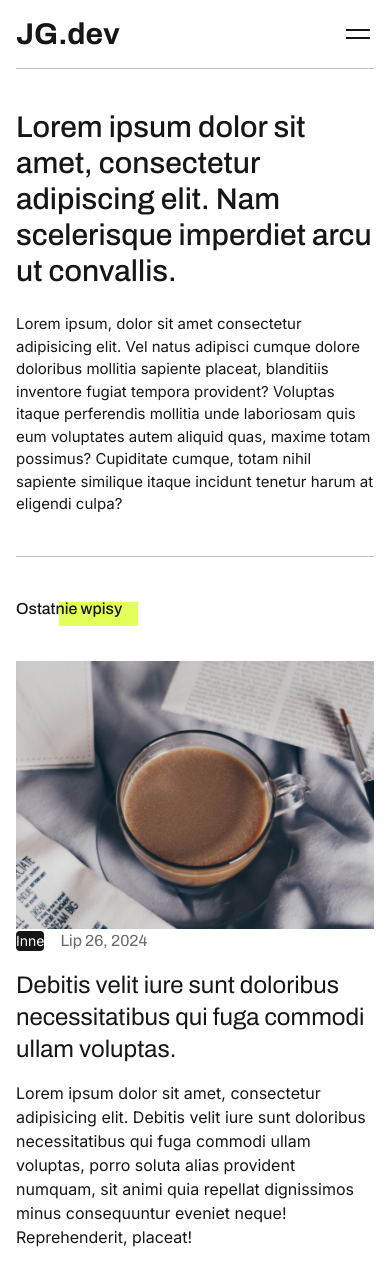
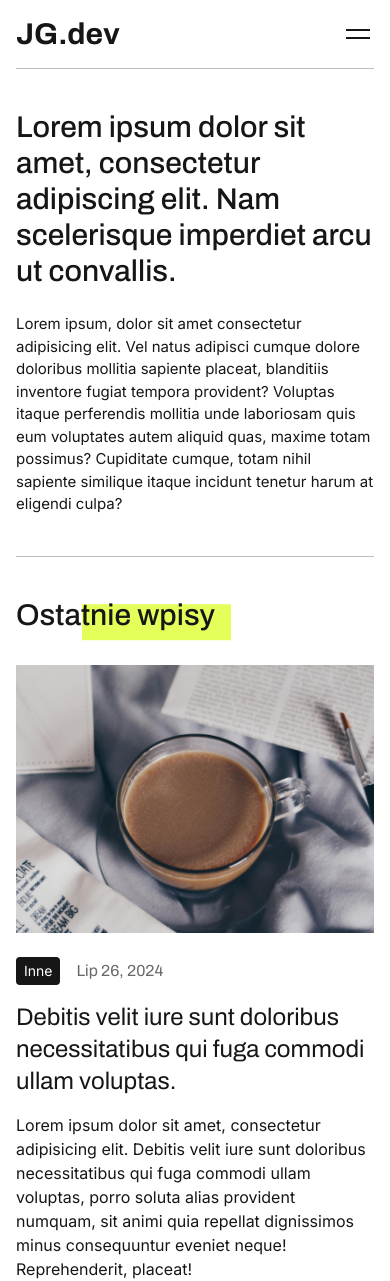
Before and after one commit to Goomel/jg-blog, a Next.js app: page / in a window 390 px wide. Before the commit the page ends 1249 px from the top, so only its background shows below. Built offline with nearby package versions, Linux system fonts and the light colour scheme.

Commit message:
Basic nextjs and mdx configuration, create new CategoryChip component

```diff
--- /dev/null
+++ b/app/components/blog/CategoryChip.tsx
@@ -0,0 +1,13 @@
+import React from 'react';
+
+const CategoryChip = (props: { categoryName: string }) => {
+  return (
+    <div>
+      <div className="py-1 px-2 lg:px-3 rounded bg-black-500">
+        <p className="text-sm lg:text-base text-gray-100">{props.categoryName}</p>
+      </div>
+    </div>
+  );
+};
+
+export default CategoryChip;
--- /dev/null
+++ b/app/components/blog/PostItem.tsx
@@ -0,0 +1,7 @@
+import React from 'react';
+
+const PostItem = () => {
+  return <div></div>;
+};
+
+export default PostItem;
--- a/app/page.tsx
+++ b/app/page.tsx
@@ -1,12 +1,13 @@
 import Image from 'next/image';
 import coffePhoto from '@/public/images/coffee.jpg';
+import CategoryChip from './components/blog/CategoryChip';
 
 export default function Home() {
   return (
     <main className="container">
       <section className="py-10 lg:py-14">
         <div className="xl:w-3/4 lg:w-4/5 space-y-6 lg:space-y-8">
-          <p className="text-3xl lg:text-5xl font-heading font-medium">
+          <p className="text-3xl sm:text-4xl lg:text-5xl font-heading font-medium">
             Lorem ipsum dolor sit amet, consectetur adipiscing elit. Nam scelerisque imperdiet arcu
             ut convallis.
           </p>
@@ -21,14 +22,14 @@ export default function Home() {
       </section>
       <div className="border-t border-gray-400"></div>
       <section>
-        <p className="lg:text-5xl w-fit font-heading mt-10 lg:mt-14 before:content-[''] before:block before:w-3/4 before:h-full before:absolute relative before:top-0 before:-right-4 before:translate-y-[20%] before:bg-lemon-500 before:-z-10 font-medium">
+        <p className="text-3xl sm:text-4xl lg:text-5xl w-fit font-heading mt-10 lg:mt-14 before:content-[''] before:block before:w-3/4 before:h-full before:absolute relative before:top-0 before:-right-4 before:translate-y-[20%] before:bg-lemon-500 before:-z-10 font-medium">
           Ostatnie wpisy
         </p>
 
         {/* first example post link */}
-        <div className="mt-10 lg:mt-14">
+        <div className="mt-8 sm:mt-10 lg:mt-14">
           <div className="w-full">
-            <div className="flex lg:flex-row flex-col lg:gap-16">
+            <div className="flex lg:flex-row flex-col lg:gap-16 gap-6">
               <div className="lg:basis-1/2">
                 <div className="w-full h-full">
                   <div className="aspect-[4/3] relative">
@@ -44,9 +45,7 @@ export default function Home() {
               <div className="lg:basis-1/2 lg:py-4 xl:py-8">
                 <div className="lg:w-[90%] space-y-4 xl:space-y-6">
                   <div className="flex items-center gap-4">
-                    <div className="lg:py-1 lg:px-3 rounded bg-black-500">
-                      <p className="text-sm lg:text-base text-gray-100">Inne</p>
-                    </div>
+                    <CategoryChip categoryName="Inne" />
                     <p className="text-base lg:text-lg font-heading text-black-100">Lip 26, 2024</p>
                   </div>
                   <p className="text-2xl xl:text-4xl font-heading">
--- /dev/null
+++ b/app/test/page.mdx
@@ -0,0 +1,11 @@
+# Welcome to my MDX page!
+
+This is some **bold** and _italics_ text.
+
+This is a list in markdown:
+
+- One
+- Two
+- Three
+
+Checkout my React component:
--- a/next.config.mjs
+++ b/next.config.mjs
@@ -1,4 +1,12 @@
+import createMDX from '@next/mdx';
+
 /** @type {import('next').NextConfig} */
-const nextConfig = {};
+const nextConfig = {
+  pageExtensions: ['js', 'jsx', 'md', 'mdx', 'ts', 'tsx'],
+};
 
-export default nextConfig;
+const withMDX = createMDX({
+  // Markdown plugins
+});
+
+export default withMDX(nextConfig);
--- a/package.json
+++ b/package.json
@@ -9,6 +9,10 @@
 		"lint": "next lint"
 	},
 	"dependencies": {
+		"@mdx-js/loader": "^3.0.1",
+		"@mdx-js/react": "^3.0.1",
+		"@next/mdx": "^14.2.5",
+		"@types/mdx": "^2.0.13",
 		"classnames": "^2.5.1",
 		"framer-motion": "^11.3.19",
 		"next": "14.2.5",
```
Also changed, not shown: mdx-components.tsx (added, +7 -0 lines), 1 other file (tests, documents, lock files or other folders).
